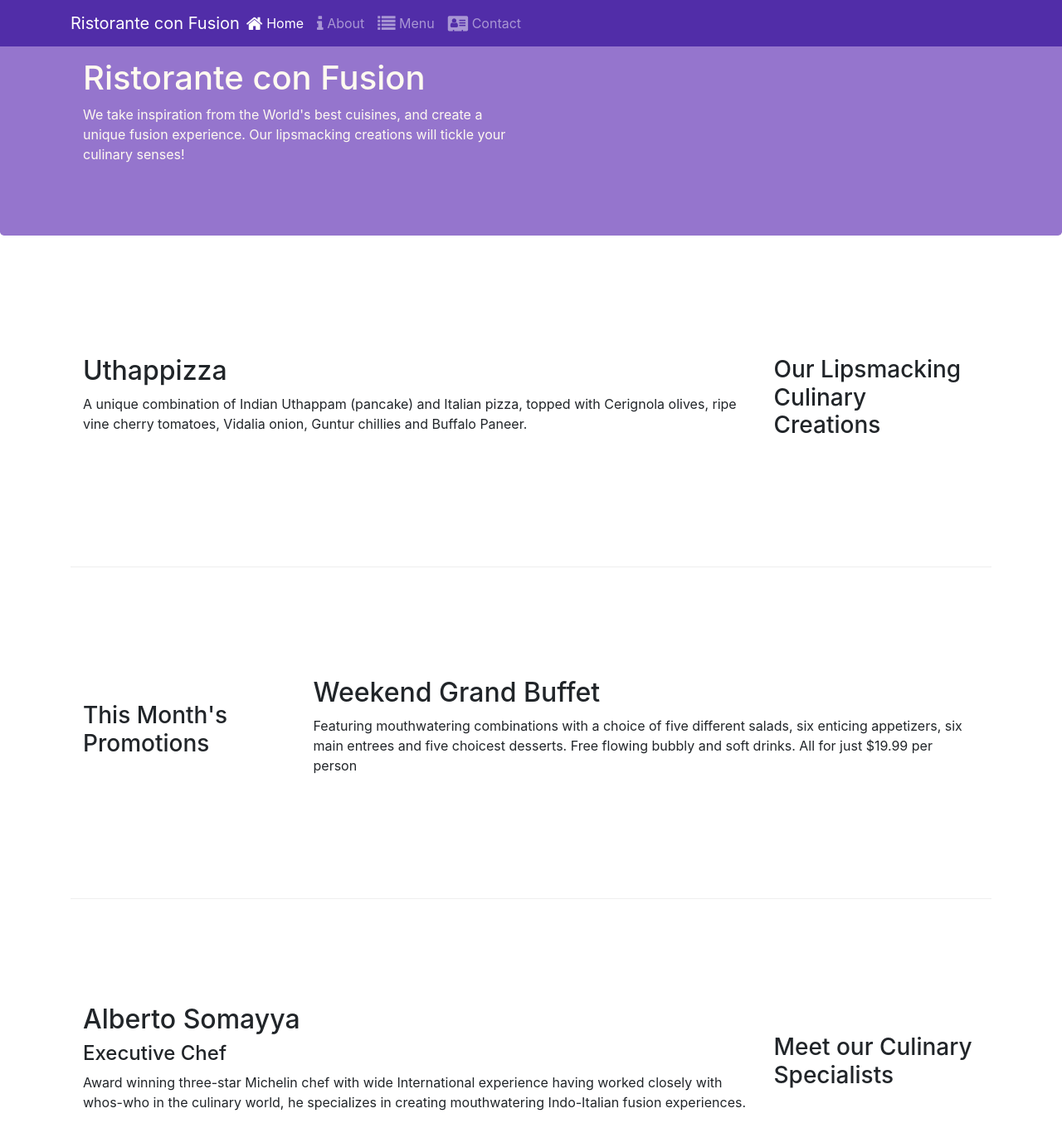
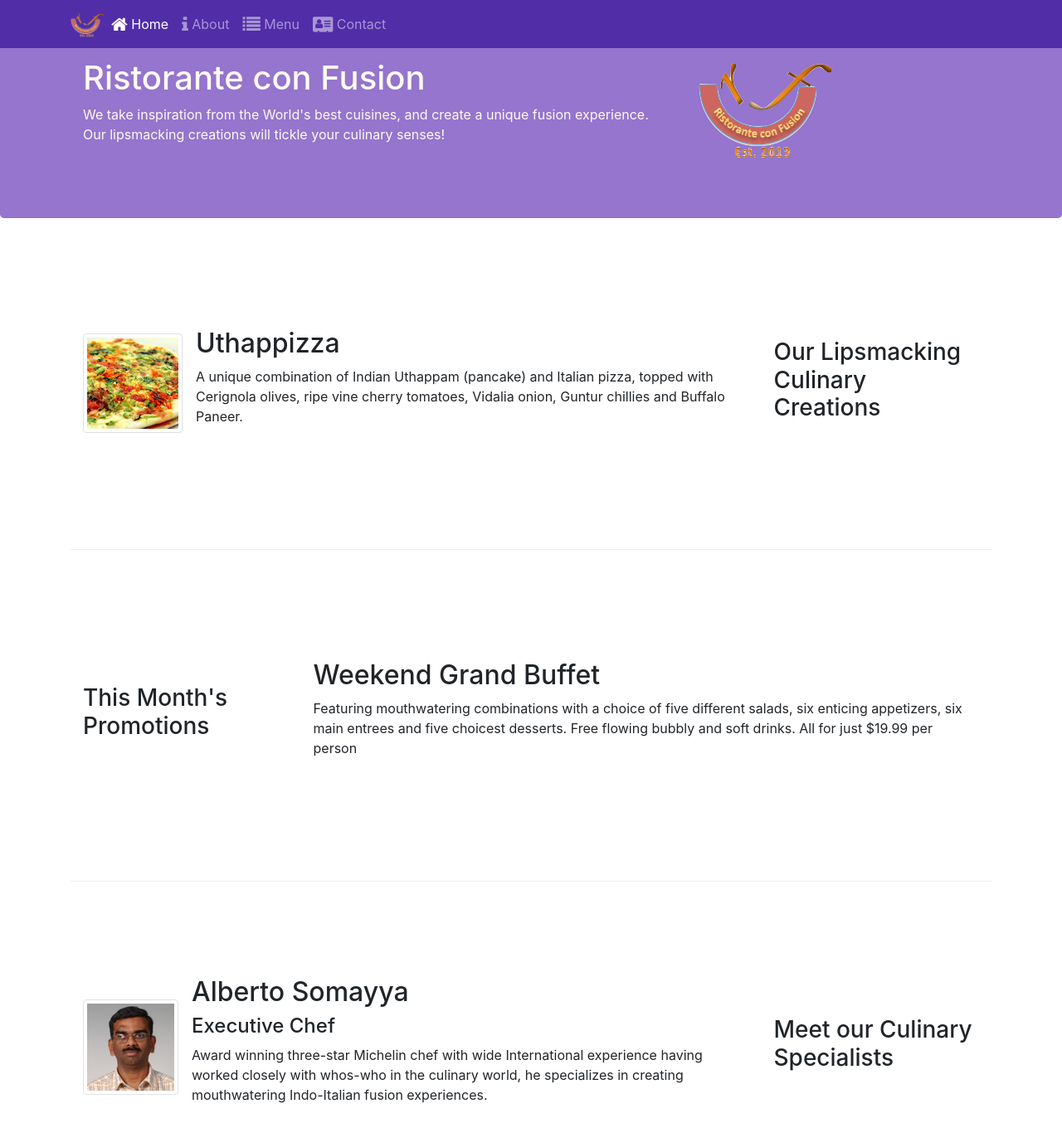
Before and after one commit to melbarth/melbarth.github.io, a website: page index.html in a window 1280 px wide. Shown: the top 1360 px of the page at 83% size. Drawn offline with nearby package versions, Linux system fonts and the light colour scheme.

Commit message:
Images and Media

```diff
--- a/index.html
+++ b/index.html
@@ -21,13 +21,16 @@
             <button class="navbar-toggler" type="button" data-toggle="collapse" data-target="#NavBar">
                 <span class="navbar-toggler-icon"></span>
             </button>
-            <a class="navbar-brand mr-auto" href="#">Ristorante con Fusion</a>
+            <a class="navbar-brand mr-auto" href="#"><img src="img/logo.png" height="30" width="41"></a>
             <div class="collapse navbar-collapse" id="NavBar">
                 <ul class="navbar-nav mr-auto">
-                    <li class="nav-item active"><a class="nav-link" href="#"><span class="fa fa-home fa-lg"></span> Home</a></li>
-                    <li class="nav-item"><a class="nav-link" href="./aboutus.html"><span class="fa fa-info fa-lg"></span> About</a></li>
+                    <li class="nav-item active"><a class="nav-link" href="#"><span class="fa fa-home fa-lg"></span>
+                            Home</a></li>
+                    <li class="nav-item"><a class="nav-link" href="./aboutus.html"><span class="fa fa-info fa-lg"></span>
+                            About</a></li>
                     <li class="nav-item"><a class="nav-link" href="#"><span class="fa fa-list fa-lg"></span> Menu</a></li>
-                    <li class="nav-item"><a class="nav-link" href="./contactus.html"><span class="fa fa-address-card fa-lg"></span> Contact</a></li>
+                    <li class="nav-item"><a class="nav-link" href="./contactus.html"><span class="fa fa-address-card fa-lg"></span>
+                            Contact</a></li>
                 </ul>
             </div>
 
@@ -36,12 +39,13 @@
     <header class="jumbotron">
         <div class="container">
             <div class="row row-header">
-                <div class="col-12 col-sm-6">
+                <div class="col-12 col-sm-8">
                     <h1>Ristorante con Fusion</h1>
                     <p>We take inspiration from the World's best cuisines, and create a unique fusion experience. Our
                         lipsmacking creations will tickle your culinary senses!</p>
                 </div>
-                <div class="col-12 col-sm">
+                <div class="col-12 col-sm align-self-center">
+                    <img src="img/logo.png" class="img-fluid">
                 </div>
             </div>
         </div>
@@ -53,10 +57,18 @@
                 <h3>Our Lipsmacking Culinary Creations</h3>
             </div>
             <div class="col col-sm order-sm-first col-md">
-                <h2>Uthappizza</h2>
-                <p class="d-none d-sm-block">A unique combination of Indian Uthappam (pancake) and Italian pizza,
-                    topped with Cerignola olives, ripe vine cherry tomatoes, Vidalia onion, Guntur chillies and Buffalo
-                    Paneer.</p>
+                <div class="media">
+                    <img class="d-flex mr-3 img-thumbnail align-self-center" src="img/uthappizza.png" alt="uthappizza">
+                    <div class="media-body">
+                        <h2 class="mt-0">Uthappizza</h2>
+                        <p class="d-none d-sm-block">A unique combination of Indian Uthappam (pancake) and Italian
+                            pizza,
+                            topped with Cerignola olives, ripe vine cherry tomatoes, Vidalia onion, Guntur chillies and
+                            Buffalo
+                            Paneer.</p>
+                    </div>
+
+                </div>
             </div>
         </div>
 
@@ -78,11 +90,19 @@
                 <h3>Meet our Culinary Specialists</h3>
             </div>
             <div class="col col-sm order-sm-first col-md">
-                <h2>Alberto Somayya</h2>
-                <h4>Executive Chef</h4>
-                <p class="d-none d-sm-block"> Award winning three-star Michelin chef with wide International experience
-                    having worked closely with whos-who in the culinary world, he specializes in creating mouthwatering
-                    Indo-Italian fusion experiences. </p>
+                <div class="media">
+                    <img class="d-flex mr-3 img-thumbnail align-self-center" src="img/alberto.png" alt="alberto">
+                    <div class="media-body">
+                        <h2 class="mt-0">Alberto Somayya</h2>
+                        <h4>Executive Chef</h4>
+                        <p class="d-none d-sm-block"> Award winning three-star Michelin chef with wide International
+                            experience
+                            having worked closely with whos-who in the culinary world, he specializes in creating
+                            mouthwatering
+                            Indo-Italian fusion experiences. </p>
+                    </div>
+                </div>
+
             </div>
         </div>
     </div>
@@ -113,7 +133,8 @@
                 <div class="col-12 col-sm-4 align-self-center">
                     <div class="text-center">
                         <a class="btn btn-social-icon btn-google" href="http://google.com/+"><i class="fa fa-google-plus fa-lg"></i></a>
-                        <a class="btn btn-social-icon btn-facebook" href="http://www.facebook.com/profile.php?id="><i class="fa fa-facebook fa-lg"></i></a>
+                        <a class="btn btn-social-icon btn-facebook" href="http://www.facebook.com/profile.php?id="><i
+                                class="fa fa-facebook fa-lg"></i></a>
                         <a class="btn btn-social-icon btn-linkenin" href="http://www.linkedin.com/in/"><i class="fa fa-linkedin fa-lg"></i></a>
                         <a class="btn btn-social-icon btn-twitter" href="http://twitter.com/"><i class="fa fa-twitter fa-lg"></i></a>
                         <a class="btn btn-social-icon btn-youtube" href="http://youtube.com/"><i class="fa fa-youtube fa-lg"></i></a>
```
Also changed, not shown: aboutus.html (+1 -1 lines), contactus.html (+8 -7 lines), img/alberto.png (added), img/buffet.png (added), img/logo.png (added), img/uthappizza.png (added).
